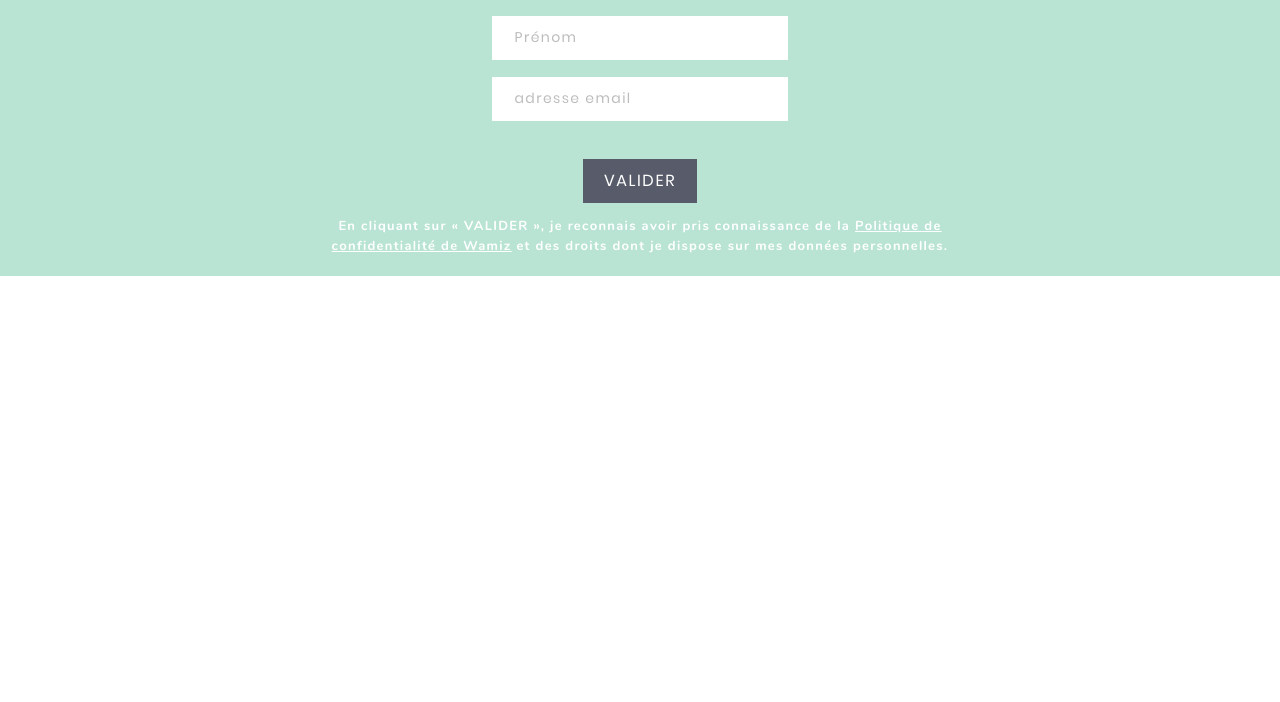
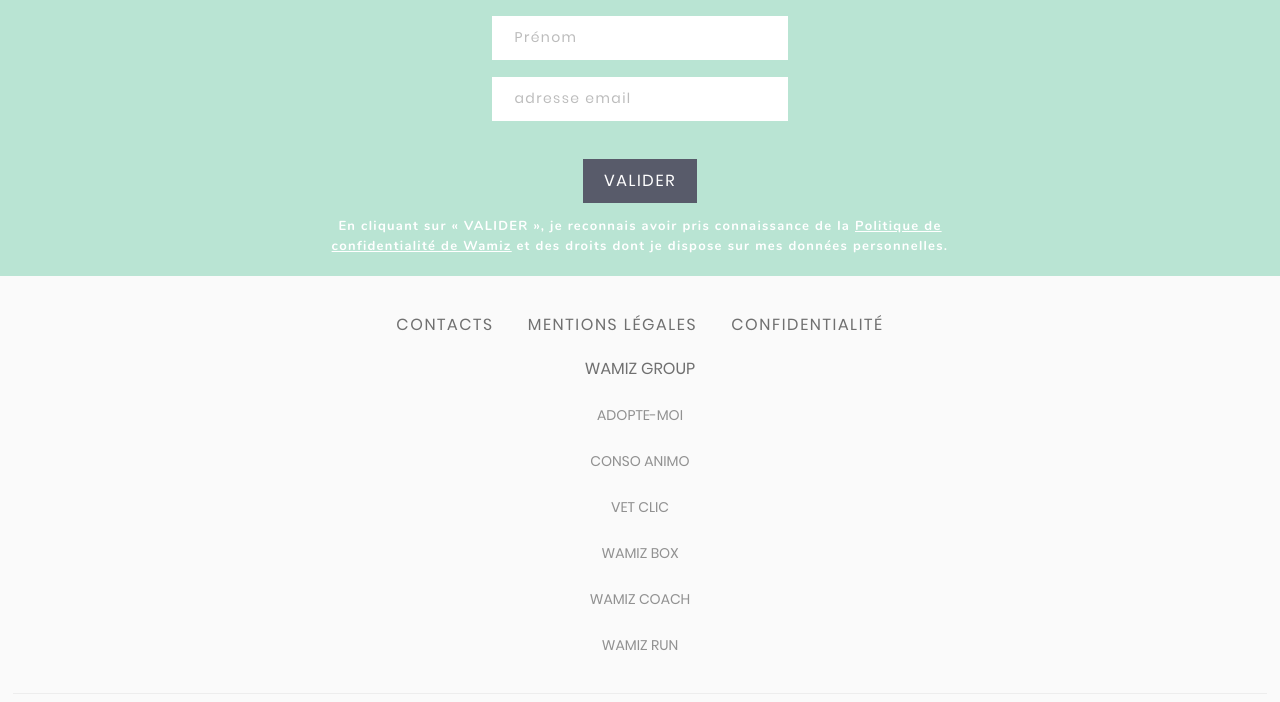
Before and after one commit to jonathancohen4221/testwamiz, a website: page app/index.html in a window 1280 px wide. Shown: the part 2028-2730 px from the top of the page. Before the commit the page ends 2304 px from the top, so only its background shows below. Drawn offline with nearby package versions, Linux system fonts and the light colour scheme; files that its build step writes are made by us from their sources.

Commit message:
integration footer ok

```diff
--- a/app/index.html
+++ b/app/index.html
@@ -233,6 +233,28 @@
     En cliquant sur « VALIDER », je reconnais avoir pris connaissance de la <a href="#">Politique de confidentialité de Wamiz</a> et des droits dont je dispose sur mes données personnelles.
   </p>
 </section>
+<footer>
+  <nav>
+    <ul id="main-footer-list">
+      <li><a href="">CONTACTS</a></li>
+      <li><a href="">MENTIONS LÉGALES</a></li>
+      <li><a href="">CONFIDENTIALITÉ</a></li>
+    </ul>
+    <ul>
+      <li>WAMIZ GROUP</li>
+      <li><a href="">ADOPTE-MOI</a></li>
+      <li><a href="">CONSO ANIMO</a></li>
+      <li><a href="">VET CLIC</a></li>
+      <li><a href="">WAMIZ BOX</a></li>
+      <li><a href="">WAMIZ COACH</a></li>
+      <li><a href="">WAMIZ RUN</a></li>
+    </ul>
+  </nav>
+  <hr id="footer-hr">
+  <img src="images/logo-wamiz.svg" alt="logo Wamiz" width="125" id="footer-logo">
+</footer>
+
+
 <!-- Google Analytics: change UA-XXXXX-X to be your site's ID. -->
 <script>
   (function(b,o,i,l,e,r){b.GoogleAnalyticsObject=l;b[l]||(b[l]=
--- a/app/styles/main.scss
+++ b/app/styles/main.scss
@@ -500,3 +500,58 @@ body{
     border: none;
   }
 }
+
+footer{
+  background-color: $c-white-two;
+
+  nav{
+    padding-top: 40px;
+    ul{
+      text-align: center;
+      font-family: "Poppins-Regular";
+    }
+    ul:first-child{
+      li{
+        @include middle-ib;
+        &:not(:last-child) {
+          margin-right: 30px;
+        }
+        a{
+          letter-spacing: 1.6px;
+          text-align: center;
+          color: $c-warm-grey-two;
+        }
+      }
+      & + ul{
+        margin-top: 28px;
+
+        li{
+          a{
+            font-size: 14px;
+            color: $c-warm-grey;
+          }
+          &:not(:last-child) {
+            margin-bottom: 30px;
+          }
+        }
+        li:first-of-type{
+          font-size: 16px;
+          color: $c-warm-grey-two;
+        }
+      }
+    }
+  }
+}
+
+#footer-hr{
+  height: 1px;
+  border:none;
+  width: 98%;
+  background-color: $c-white;
+  margin: 40px auto 14.5px;
+}
+
+#footer-logo{
+  display: block;
+  margin: auto;
+}
```
Also changed, not shown: app/images/logo-wamiz.svg (added).
